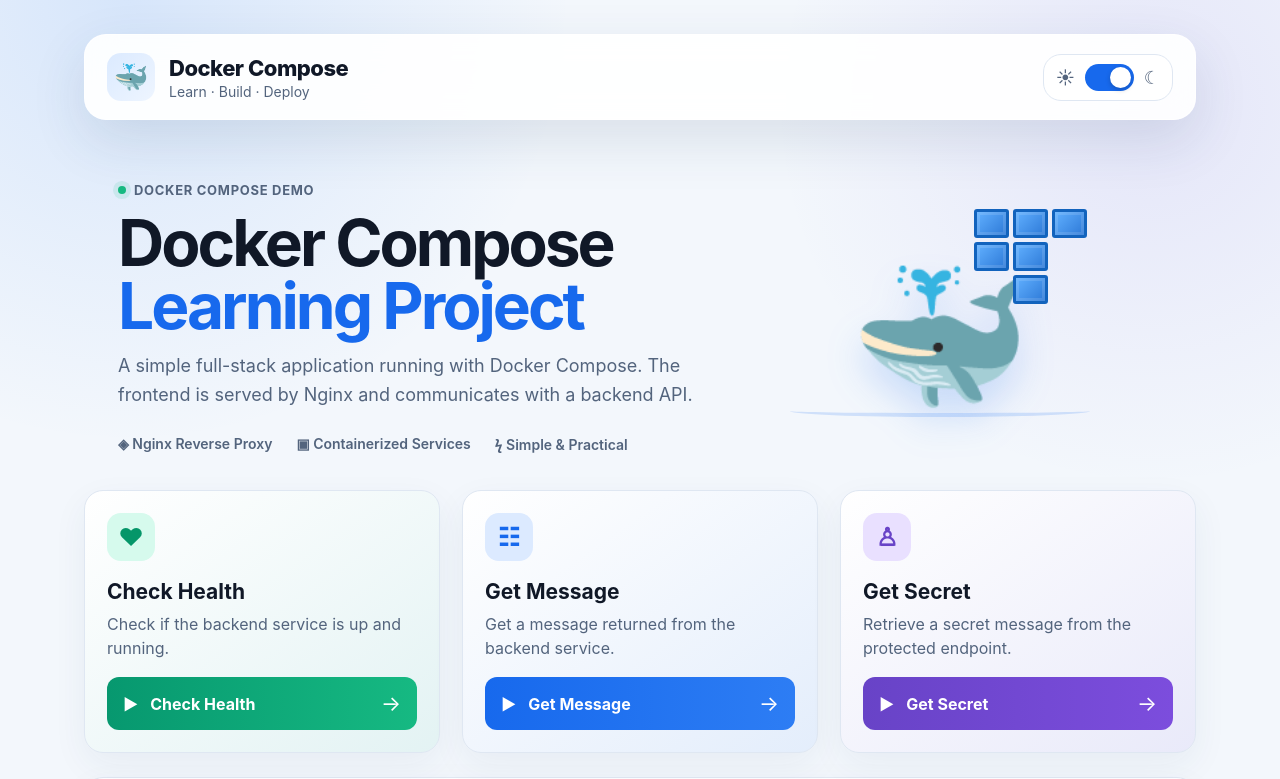
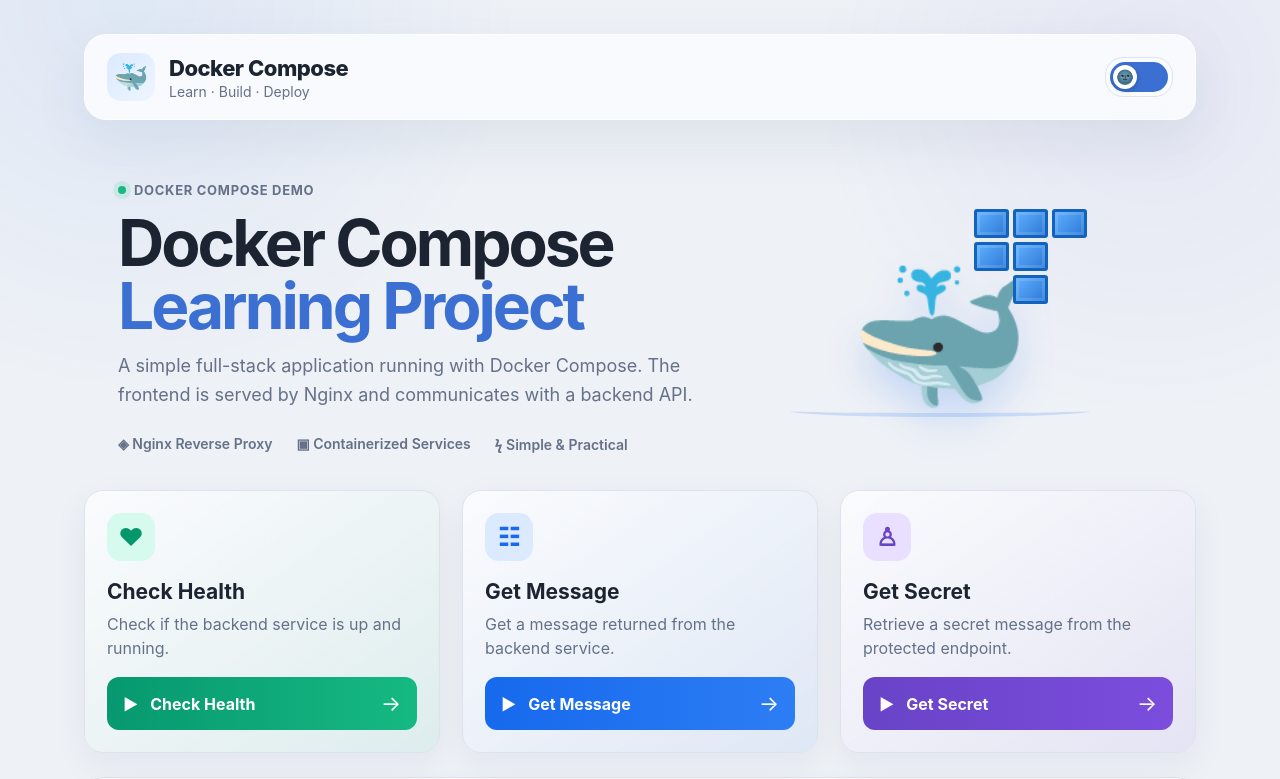
Before and after one commit to Tejaspise93/docker_compose, a plain HTML site: page frontend/html/index.html in a window 1280 px wide. Shown: the top 779 px of the page. Drawn offline with Linux system fonts and the light colour scheme.

Commit message:
frontend updated

```diff
--- a/frontend/html/index.html
+++ b/frontend/html/index.html
@@ -20,9 +20,12 @@
       </div>
 
       <button class="theme-toggle" id="themeToggle" type="button" aria-label="Toggle dark mode">
-        <span class="theme-icon">☀</span>
-        <span class="toggle-track"><span class="toggle-thumb"></span></span>
-        <span class="theme-icon">☾</span>
+        <span class="toggle-track">
+          <span class="toggle-thumb">
+            <span class="icon sun">🌞</span>
+            <span class="icon moon">🌚</span>
+          </span>
+        </span>
       </button>
     </header>
 
--- a/frontend/html/style.css
+++ b/frontend/html/style.css
@@ -1,15 +1,15 @@
 :root {
-  --bg: #f3f7fc;
-  --surface: rgba(255, 255, 255, 0.92);
-  --surface-solid: #ffffff;
-  --text: #101827;
-  --muted: #53647d;
-  --border: #dfe7f2;
-  --blue: #1769ed;
-  --blue-2: #2d7df4;
+  --bg: #eef1f6;
+  --surface: rgba(250, 251, 253, 0.92);
+  --surface-solid: #fafbfd;
+  --text: #1c2431;
+  --muted: #647188;
+  --border: #dde3ec;
+  --blue: #3b6fd1;
+  --blue-2: #4a7dd8;
   --code-bg: #172131;
   --code-text: #e7edf7;
-  --shadow: 0 20px 55px rgba(30, 64, 100, 0.12);
+  --shadow: 0 20px 55px rgba(30, 64, 100, 0.08);
 }
 
 body.dark {
@@ -36,11 +36,25 @@
   padding: 34px 20px;
   font-family: Inter, ui-sans-serif, system-ui, -apple-system, BlinkMacSystemFont, "Segoe UI", sans-serif;
   color: var(--text);
+  background: var(--bg);
+  position: relative;
+  transition: background-color 0.35s cubic-bezier(0.4, 0, 0.2, 1),
+              color 0.35s cubic-bezier(0.4, 0, 0.2, 1);
+}
+
+body::before {
+  content: "";
+  position: fixed;
+  inset: 0;
+  z-index: -1;
   background:
-    radial-gradient(circle at 10% 0%, rgba(42, 125, 244, 0.14), transparent 28%),
-    radial-gradient(circle at 90% 10%, rgba(100, 78, 220, 0.10), transparent 25%),
-    var(--bg);
-  transition: background 0.3s ease, color 0.3s ease;
+    radial-gradient(circle at 10% 0%, rgba(42, 125, 244, 0.08), transparent 28%),
+    radial-gradient(circle at 90% 10%, rgba(100, 78, 220, 0.06), transparent 25%);
+  transition: opacity 0.35s cubic-bezier(0.4, 0, 0.2, 1);
+}
+
+body.dark::before {
+  opacity: 0.6;
 }
 
 button {
@@ -65,6 +79,9 @@
   border-radius: 22px;
   box-shadow: var(--shadow);
   backdrop-filter: blur(15px);
+  transition: background-color 0.35s cubic-bezier(0.4, 0, 0.2, 1),
+              border-color 0.35s cubic-bezier(0.4, 0, 0.2, 1),
+              box-shadow 0.35s cubic-bezier(0.4, 0, 0.2, 1);
 }
 
 .brand {
@@ -81,6 +98,7 @@
   font-size: 28px;
   border-radius: 14px;
   background: linear-gradient(135deg, #dbeaff, #eef5ff);
+  transition: background-color 0.35s cubic-bezier(0.4, 0, 0.2, 1);
 }
 
 body.dark .brand-icon {
@@ -99,44 +117,81 @@
   font-size: 14px;
 }
 
+/* Theme toggle — sun/moon live on the moving thumb */
 .theme-toggle {
   display: flex;
   align-items: center;
-  gap: 10px;
-  padding: 9px 12px;
+  padding: 4px;
   border: 1px solid var(--border);
   border-radius: 18px;
   background: var(--surface-solid);
-  color: var(--muted);
   cursor: pointer;
-}
-
-.theme-icon {
-  font-size: 18px;
+  transition: background-color 0.35s cubic-bezier(0.4, 0, 0.2, 1),
+              border-color 0.35s cubic-bezier(0.4, 0, 0.2, 1);
 }
 
 .toggle-track {
-  width: 49px;
-  height: 27px;
+  position: relative;
+  width: 58px;
+  height: 30px;
   display: flex;
   align-items: center;
   padding: 3px;
   border-radius: 99px;
   background: var(--blue);
+  transition: background-color 0.35s cubic-bezier(0.4, 0, 0.2, 1);
 }
 
 .toggle-thumb {
-  width: 21px;
-  height: 21px;
+  position: relative;
+  width: 24px;
+  height: 24px;
+  display: flex;
+  align-items: center;
+  justify-content: center;
   border-radius: 50%;
   background: white;
   box-shadow: 0 2px 5px rgba(0,0,0,0.2);
-  transform: translateX(22px);
-  transition: transform 0.25s ease;
+  transform: translateX(0);
+  transition: transform 0.35s cubic-bezier(0.4, 0, 0.2, 1);
+}
+
+.toggle-thumb .icon {
+  position: absolute;
+  font-size: 14px;
+  line-height: 1;
+  transition: opacity 0.35s cubic-bezier(0.4, 0, 0.2, 1),
+              transform 0.35s cubic-bezier(0.4, 0, 0.2, 1);
+}
+
+/* Light mode: moon shown on the thumb */
+.toggle-thumb .icon.moon {
+  opacity: 1;
+  transform: scale(1);
+}
+
+.toggle-thumb .icon.sun {
+  opacity: 0;
+  transform: scale(0.5);
+}
+
+body.dark .toggle-track {
+  background: #3b3f46;
 }
 
 body.dark .toggle-thumb {
-  transform: translateX(0);
+  transform: translateX(28px);
+}
+
+/* Dark mode: sun shown on the thumb */
+body.dark .toggle-thumb .icon.sun {
+  opacity: 1;
+  transform: scale(1);
+}
+
+body.dark .toggle-thumb .icon.moon {
+  opacity: 0;
+  transform: scale(0.5);
 }
 
 /* Hero */
@@ -261,7 +316,10 @@
   border-radius: 19px;
   background: var(--surface);
   box-shadow: 0 12px 35px rgba(40, 70, 110, 0.06);
-  transition: transform 0.25s ease, box-shadow 0.25s ease;
+  transition: background-color 0.35s cubic-bezier(0.4, 0, 0.2, 1),
+              border-color 0.35s cubic-bezier(0.4, 0, 0.2, 1),
+              transform 0.25s ease,
+              box-shadow 0.25s ease;
 }
 
 .api-card:hover {
@@ -369,6 +427,8 @@
   border-radius: 19px;
   background: var(--surface);
   box-shadow: 0 12px 35px rgba(40, 70, 110, 0.06);
+  transition: background-color 0.35s cubic-bezier(0.4, 0, 0.2, 1),
+              border-color 0.35s cubic-bezier(0.4, 0, 0.2, 1);
 }
 
 .response-header {
@@ -414,6 +474,8 @@
   color: var(--text);
   background: var(--surface-solid);
   cursor: pointer;
+  transition: background-color 0.35s cubic-bezier(0.4, 0, 0.2, 1),
+              border-color 0.35s cubic-bezier(0.4, 0, 0.2, 1);
 }
 
 .copy-button:hover {
@@ -428,6 +490,8 @@
   border-radius: 13px;
   background: var(--code-bg);
   color: var(--code-text);
+  transition: background-color 0.35s cubic-bezier(0.4, 0, 0.2, 1),
+              color 0.35s cubic-bezier(0.4, 0, 0.2, 1);
 }
 
 .line-numbers {
```
